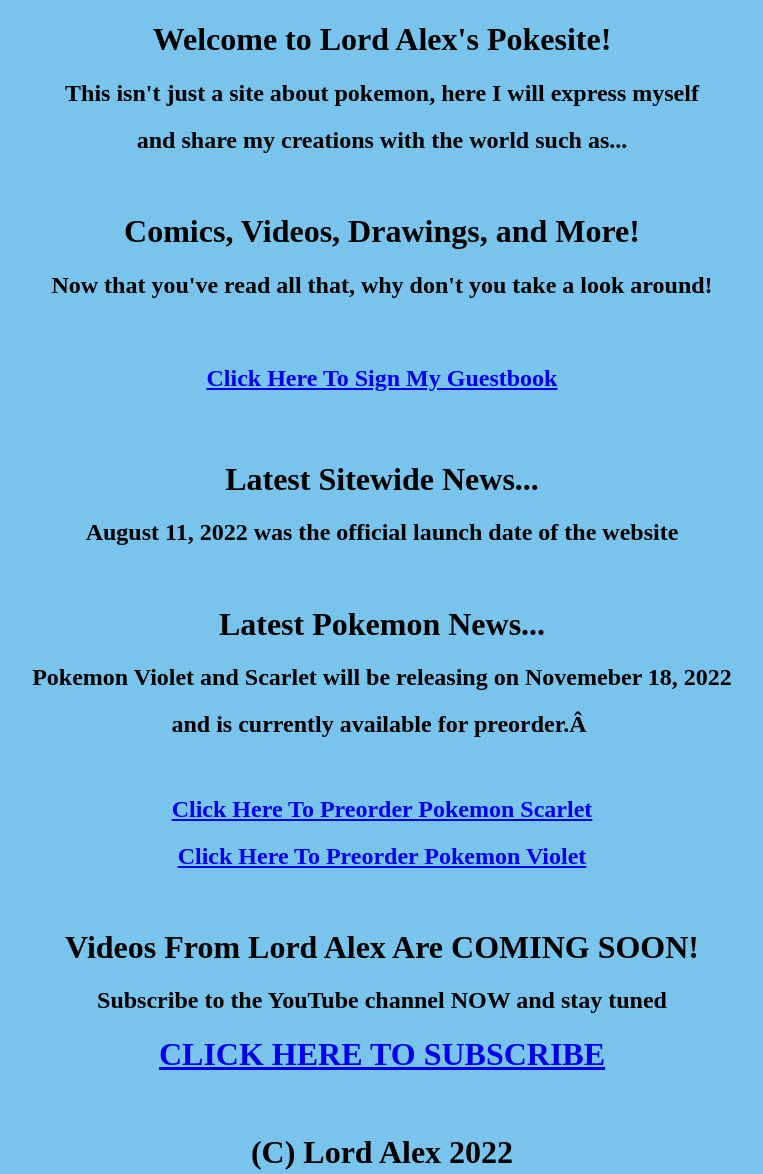
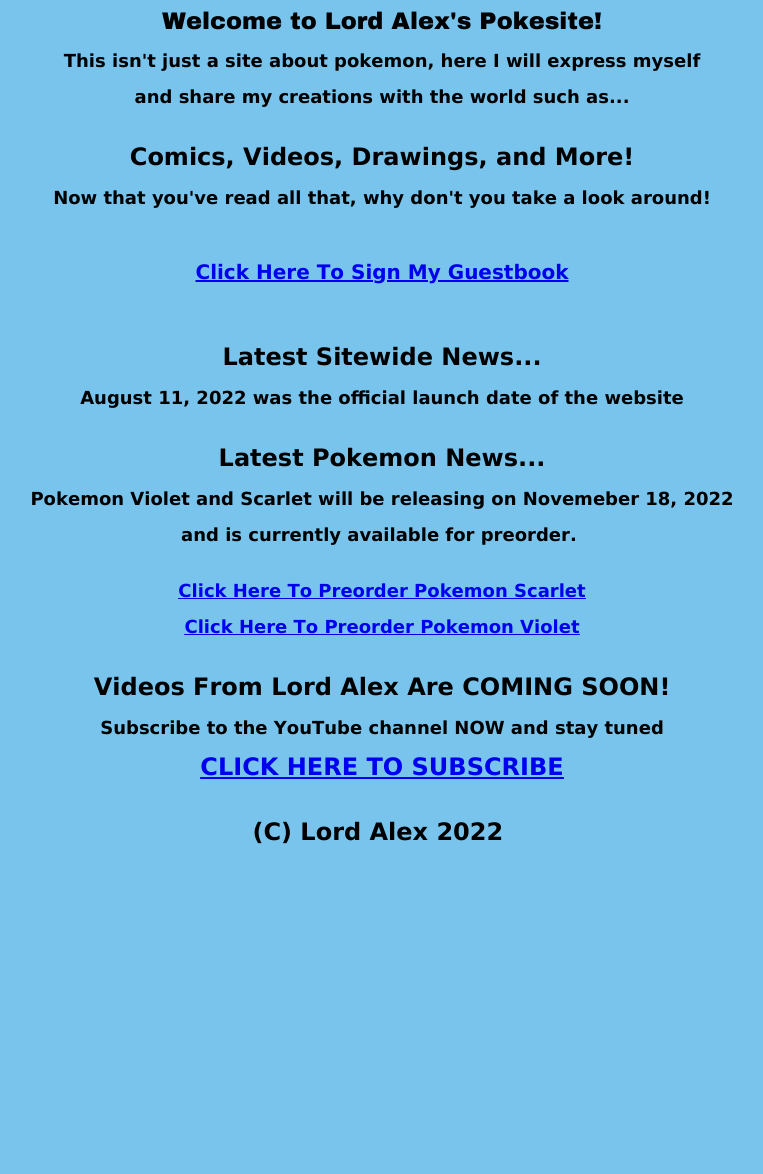
Before and after one commit to lordalex08/lordalexpokesite, a plain HTML site: page index.html in a window 1280 px wide. Shown: the top 1174 px of the page, without its empty margins (258-1021 px from the left). After the commit the page ends 919 px from the top, so only its background shows below. Drawn offline with Linux system fonts and the light colour scheme.

Commit message:
Update index.html

```diff
--- a/index.html
+++ b/index.html
@@ -16,32 +16,32 @@
     span.s4 {font: 24.0px Verdana; text-decoration: underline ; font-kerning: none}
   </style>
 </head>
-<body bgcolor="skyblue"><h1 style="text-align: center;">Welcome to Lord Alex's Pokesite!</h1>
-<h2 style="text-align: center;"><strong>This isn't just a site about pokemon, here I will express myself</strong></h2>
-<h2 style="text-align: center;"><strong>and share my creations with the world such as...</strong></h2>
-<p style="text-align: center;">&nbsp;</p>
-<h1 style="text-align: center;"><strong>Comics, Videos, Drawings, and More!</strong></h1>
-<h2 style="text-align: center;"><strong>Now that you've read all that, why don't you take a look around!</strong></h2>
-<h2 style="text-align: center;">&nbsp;</h2>
-<h2 style="text-align: center;"><a href="https://lordalex.123guestbook.com/"><strong>Click Here To Sign My Guestbook</strong></a></h2>
-<h2 style="text-align: center;">&nbsp;</h2>
-<h1 style="text-align: center;"><strong>Latest Sitewide News...</strong></h1>
-<h2 style="text-align: center;"><strong>August 11, 2022 was the official launch date of the website</strong></h2>
-<p style="text-align: center;">&nbsp;</p>
-<h1 style="text-align: center;"><strong>Latest Pokemon News...</strong></h1>
-<h2 style="text-align: center;"><strong>Pokemon Violet and Scarlet will be releasing on Novemeber 18, 2022</strong></h2>
-<h2 style="text-align: center;"><strong>and is currently available for preorder.&Acirc;&nbsp;</strong></h2>
-<p style="text-align: center;">&nbsp;</p>
-<h2 style="text-align: center;"><a href="https://www.amazon.com/dp/B09TM8XRND/?tag=nlife-20&amp;ascsubtag=nlife-20&amp;th=1"><strong>Click Here To Preorder Pokemon Scarlet</strong></a></h2>
-<h2 style="text-align: center;"><a href="https://www.amazon.com/dp/B09TMHDVLD/?tag=nlife-20&amp;ascsubtag=nlife-20&amp;th=1"><strong>Click Here To Preorder Pokemon Violet</strong></a></h2>
-<p style="text-align: center;">&nbsp;</p>
-<h1 style="text-align: center;"><strong>Videos From Lord Alex Are COMING SOON!</strong></h1>
-<h2 style="text-align: center;"><strong>Subscribe to the YouTube channel NOW and stay tuned</strong></h2>
-<h1 style="text-align: center;"><a href="https://www.youtube.com/channel/UCCXXcaBfGMMwR7AuW59HxWA"><strong>CLICK HERE TO SUBSCRIBE</strong></a></h1>
-<p style="text-align: center;">&nbsp;&nbsp;</p>
-<h1 style="text-align: center;"><strong>(C) Lord Alex 2022</strong></h1>
-<p style="text-align: center;">&nbsp;</p>
-<p style="text-align: center;">&nbsp;</p>
-<p style="text-align: center;">&nbsp;</p>
-<p>\</p></body>
+<body>
+<h1 style="margin: 0.0px 0.0px 16.1px 0.0px; text-align: center; font: 24.0px 'Arial Black'; color: #000000; -webkit-text-stroke: #000000"><span class="s1">Welcome to Lord Alex's Pokesite!</span></h1>
+<h2 style="margin: 0.0px 0.0px 14.9px 0.0px; text-align: center; font: 18.0px Verdana; color: #000000; -webkit-text-stroke: #000000"><span class="s1"><b>This isn't just a site about pokemon, here I will express myself</b></span></h2>
+<h2 style="margin: 0.0px 0.0px 14.9px 0.0px; text-align: center; font: 18.0px Verdana; color: #000000; -webkit-text-stroke: #000000"><span class="s1"><b>and share my creations with the world such as...</b></span></h2>
+<p class="p3"><span class="s1"> </span></p>
+<h1 style="margin: 0.0px 0.0px 16.1px 0.0px; text-align: center; font: 24.0px Verdana; color: #000000; -webkit-text-stroke: #000000"><span class="s1"><b>Comics, Videos, Drawings, and More!</b></span></h1>
+<h2 style="margin: 0.0px 0.0px 14.9px 0.0px; text-align: center; font: 18.0px Verdana; color: #000000; -webkit-text-stroke: #000000"><span class="s1"><b>Now that you've read all that, why don't you take a look around!</b></span></h2>
+<h2 style="margin: 0.0px 0.0px 14.9px 0.0px; text-align: center; font: 18.0px Verdana; color: #000000; -webkit-text-stroke: #000000; min-height: 22.0px"><span class="s1"><b></b></span><br></h2>
+<h2 style="margin: 0.0px 0.0px 14.9px 0.0px; text-align: center; font: 20.0px Verdana; color: #000000; -webkit-text-stroke: #000000"><span class="s1"><a href="https://lordalex.123guestbook.com/"><b>Click Here To Sign My Guestbook</b><span class="s2"><b></b></span></a></span></h2>
+<h2 style="margin: 0.0px 0.0px 14.9px 0.0px; text-align: center; font: 24.0px Verdana; color: #000000; -webkit-text-stroke: #000000; min-height: 29.0px"><span class="s1"><b></b></span><br></h2>
+<h1 style="margin: 0.0px 0.0px 16.1px 0.0px; text-align: center; font: 24.0px Verdana; color: #000000; -webkit-text-stroke: #000000"><span class="s1"><b>Latest Sitewide News...</b></span></h1>
+<h2 style="margin: 0.0px 0.0px 14.9px 0.0px; text-align: center; font: 18.0px Verdana; color: #000000; -webkit-text-stroke: #000000"><span class="s1"><b>August 11, 2022 was the official launch date of the website</b></span></h2>
+<p class="p3"><span class="s1"> </span></p>
+<h1 style="margin: 0.0px 0.0px 16.1px 0.0px; text-align: center; font: 24.0px Verdana; color: #000000; -webkit-text-stroke: #000000"><span class="s1"><b>Latest Pokemon News...</b></span></h1>
+<h2 style="margin: 0.0px 0.0px 14.9px 0.0px; text-align: center; font: 18.0px Verdana; color: #000000; -webkit-text-stroke: #000000"><span class="s1"><b>Pokemon Violet and Scarlet will be releasing on Novemeber 18, 2022</b></span></h2>
+<h2 style="margin: 0.0px 0.0px 14.9px 0.0px; text-align: center; font: 18.0px Verdana; color: #000000; -webkit-text-stroke: #000000"><span class="s1"><b>and is currently available for preorder. </b></span></h2>
+<p class="p8"><span class="s1"> </span></p>
+<h2 style="margin: 0.0px 0.0px 14.9px 0.0px; text-align: center; font: 18.0px Verdana; color: #0000e9; -webkit-text-stroke: #0000e9"><span class="s3"><a href="https://www.amazon.com/dp/B09TM8XRND/?tag=nlife-20&amp;ascsubtag=nlife-20&amp;th=1"><b>Click Here To Preorder Pokemon Scarlet</b></a></span></h2>
+<h2 style="margin: 0.0px 0.0px 14.9px 0.0px; text-align: center; font: 18.0px Verdana; color: #0000e9; -webkit-text-stroke: #0000e9"><span class="s3"><a href="https://www.amazon.com/dp/B09TMHDVLD/?tag=nlife-20&amp;ascsubtag=nlife-20&amp;th=1"><b>Click Here To Preorder Pokemon Violet</b></a></span></h2>
+<p class="p3"><span class="s1"> </span></p>
+<h1 style="margin: 0.0px 0.0px 16.1px 0.0px; text-align: center; font: 24.0px Verdana; color: #000000; -webkit-text-stroke: #000000"><span class="s1"><b>Videos From Lord Alex Are COMING SOON!</b></span></h1>
+<h2 style="margin: 0.0px 0.0px 14.9px 0.0px; text-align: center; font: 18.0px Verdana; color: #000000; -webkit-text-stroke: #000000"><span class="s1"><b>Subscribe to the YouTube channel NOW and stay tuned</b></span></h2>
+<h1 style="margin: 0.0px 0.0px 16.1px 0.0px; text-align: center; font: 24.0px Verdana; color: #0000e9; -webkit-text-stroke: #0000e9"><span class="s3"><a href="https://www.youtube.com/channel/UCCXXcaBfGMMwR7AuW59HxWA"><b>CLICK HERE TO SUBSCRIBE</b><span class="s4"><b></b></span></a></span></h1>
+<p class="p3"><span class="s1"> </span></p>
+<h1 style="margin: 0.0px 0.0px 16.1px 0.0px; text-align: center; font: 24.0px Verdana; color: #000000; -webkit-text-stroke: #000000"><span class="s1"><b>(C) Lord Alex 2022 </b></span></h1>
+<p class="p3"><span class="s1"> </span></p>
+<h2 style="margin: 0.0px 0.0px 14.9px 0.0px; text-align: center; font: 18.0px Verdana; color: #000000; -webkit-text-stroke: #000000"><span class="s1"><b> </b></span></h2>
+</body>
 </html>
```
